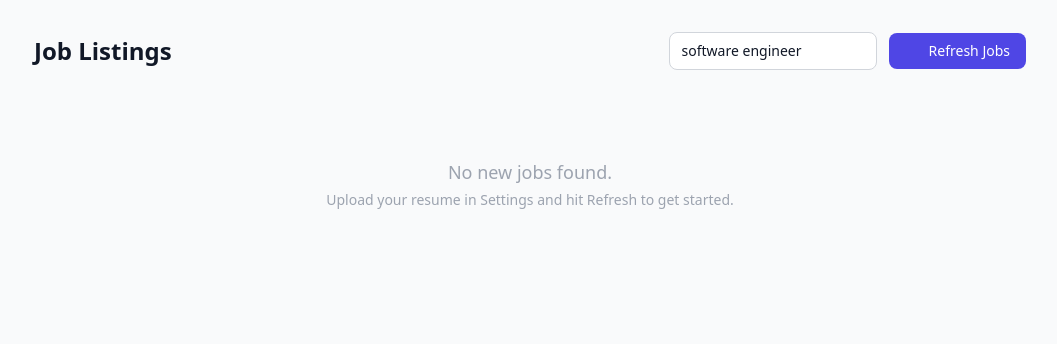
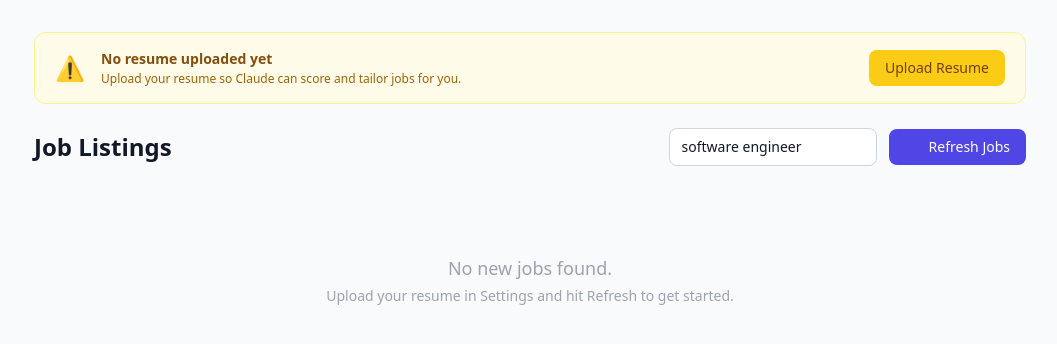
Before and after one commit to areed98/job-scraper, a Flask app: page / in a window 1280 px wide. Shown: the part 53-397 px from the top of the page, without its empty margins (110-1167 px from the left). Run offline with Flask 3, Linux system fonts and the light colour scheme; some libraries are stand-ins or nearby versions.

Commit message:
show upload resume banner on jobs page when no resume is present

```diff
--- a/app/routes/jobs.py
+++ b/app/routes/jobs.py
@@ -9,6 +9,8 @@ jobs_bp = Blueprint("jobs", __name__)
 
 @jobs_bp.route("/")
 def index():
+    from ..models import ResumeProfile
+    profile = ResumeProfile.query.filter_by(is_active=True).order_by(ResumeProfile.id.desc()).first()
     undecided = (
         Job.query
         .outerjoin(Decision)
@@ -22,7 +24,7 @@ def index():
         .order_by(Decision.decided_at.desc())
         .all()
     )
-    return render_template("jobs/index.html", undecided=undecided, decided=decided)
+    return render_template("jobs/index.html", undecided=undecided, decided=decided, profile=profile)
 
 
 @jobs_bp.route("/jobs/refresh", methods=["POST"])
--- a/app/templates/jobs/index.html
+++ b/app/templates/jobs/index.html
@@ -2,6 +2,21 @@
 {% block title %}Jobs — JobScraper{% endblock %}
 
 {% block content %}
+
+{% if not profile %}
+<div class="mb-6 flex items-center gap-4 bg-yellow-50 border border-yellow-200 rounded-xl px-5 py-4">
+  <div class="text-yellow-500 text-2xl">⚠</div>
+  <div class="flex-1">
+    <p class="text-sm font-semibold text-yellow-800">No resume uploaded yet</p>
+    <p class="text-xs text-yellow-700 mt-0.5">Upload your resume so Claude can score and tailor jobs for you.</p>
+  </div>
+  <a href="/resume/upload"
+     class="shrink-0 bg-yellow-400 hover:bg-yellow-500 text-yellow-900 text-sm font-medium px-4 py-2 rounded-lg transition">
+    Upload Resume
+  </a>
+</div>
+{% endif %}
+
 <div class="flex items-center justify-between mb-6">
   <h1 class="text-2xl font-bold">Job Listings</h1>
   <div class="flex gap-3 items-center">
```
